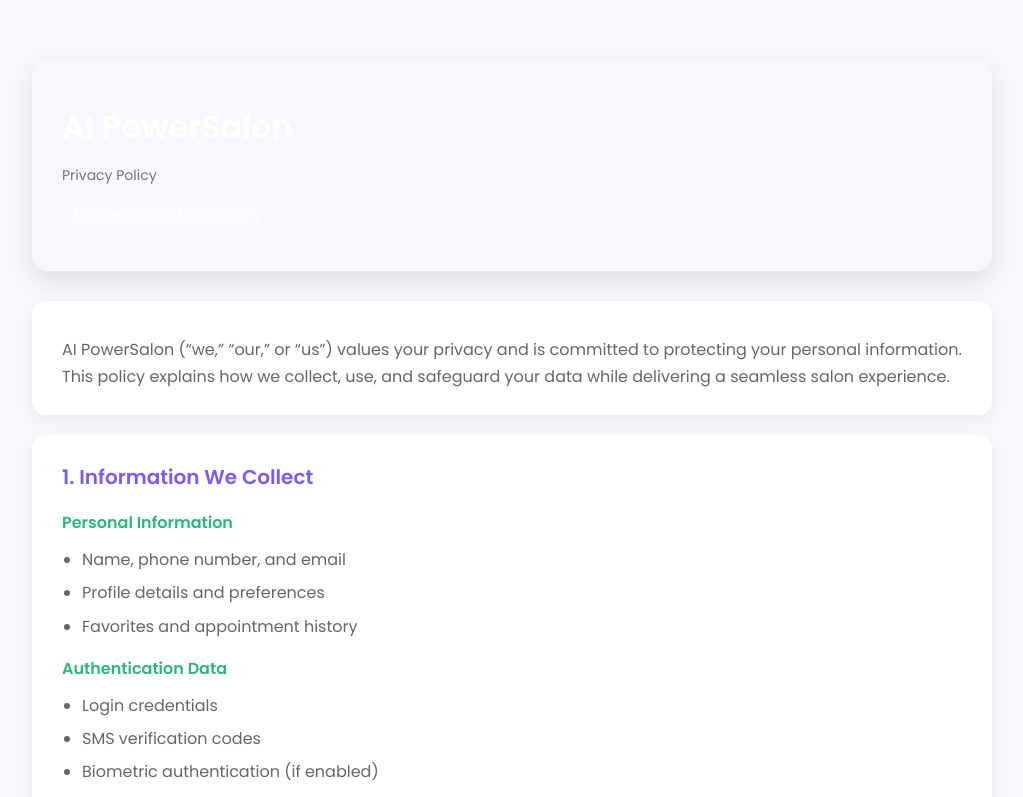
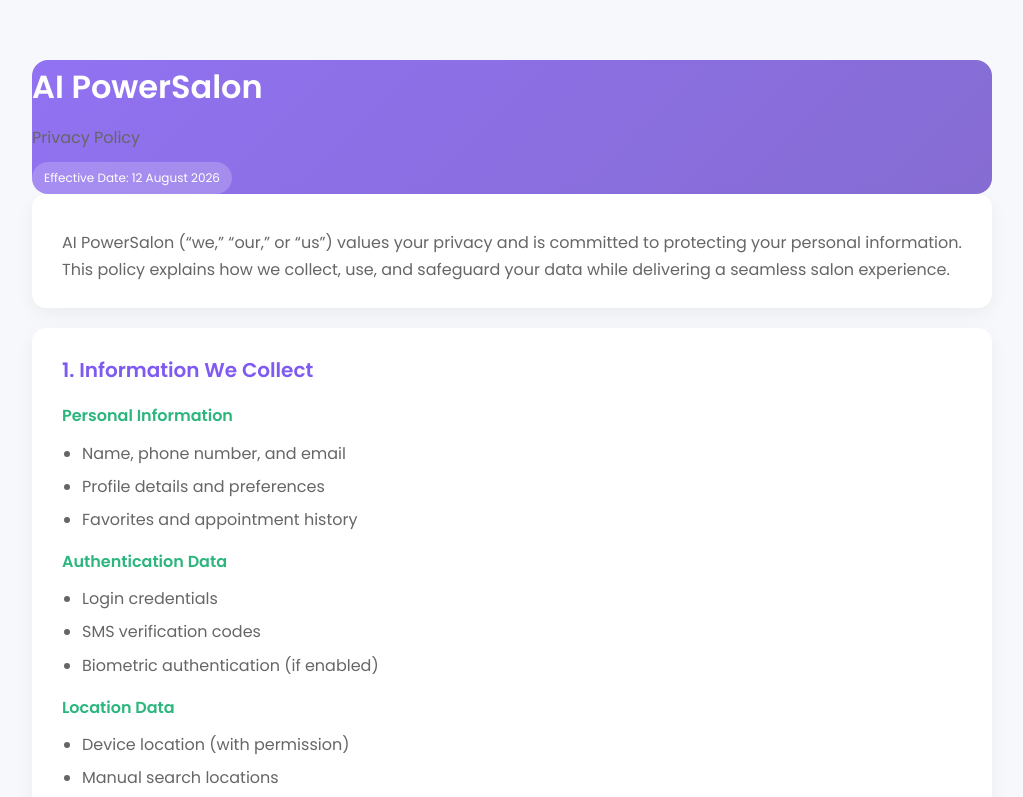
Before and after one commit to dikshazeroit/ai-power-salon-privacy-policy, a plain HTML site: page index.html in a window 1280 px wide. Shown: the top 797 px of the page, without its empty margins (128-1151 px from the left). Drawn offline with Linux system fonts and the light colour scheme.

Commit message:
Update index.html

```diff
--- a/index.html
+++ b/index.html
@@ -43,28 +43,27 @@
         padding: 20px;
     }
 
-    .header {
-       background: linear-gradient(
-135deg,
-#a18aff, / lighter primary /
-#c4b5fd, / soft lavender /
-#e0e7ff / very light tint */
-);
-color: #fff;
-        padding: 40px 30px;
-        border-radius: 16px;
-        box-shadow: 0 10px 25px rgba(0,0,0,0.1);
-        margin-bottom: 30px;
+   .header {
+    position: relative;
+    color: #fff;
     }
 
-    .header h1 {
-        font-weight: 600;
-        margin-bottom: 10px;
+    .header::before {
+    content: "";
+    position: absolute;
+    inset: 0;
+    background: linear-gradient(
+    135deg,
+    rgba(127, 90, 240, 0.85),
+    rgba(95, 61, 196, 0.75)
+    );
+    border-radius: 16px;
+    z-index: 0;
     }
 
-    .header p {
-        opacity: 0.9;
-        font-size: 14px;
+    .header * {
+    position: relative;
+    z-index: 1;
     }
 
     .card {
```
